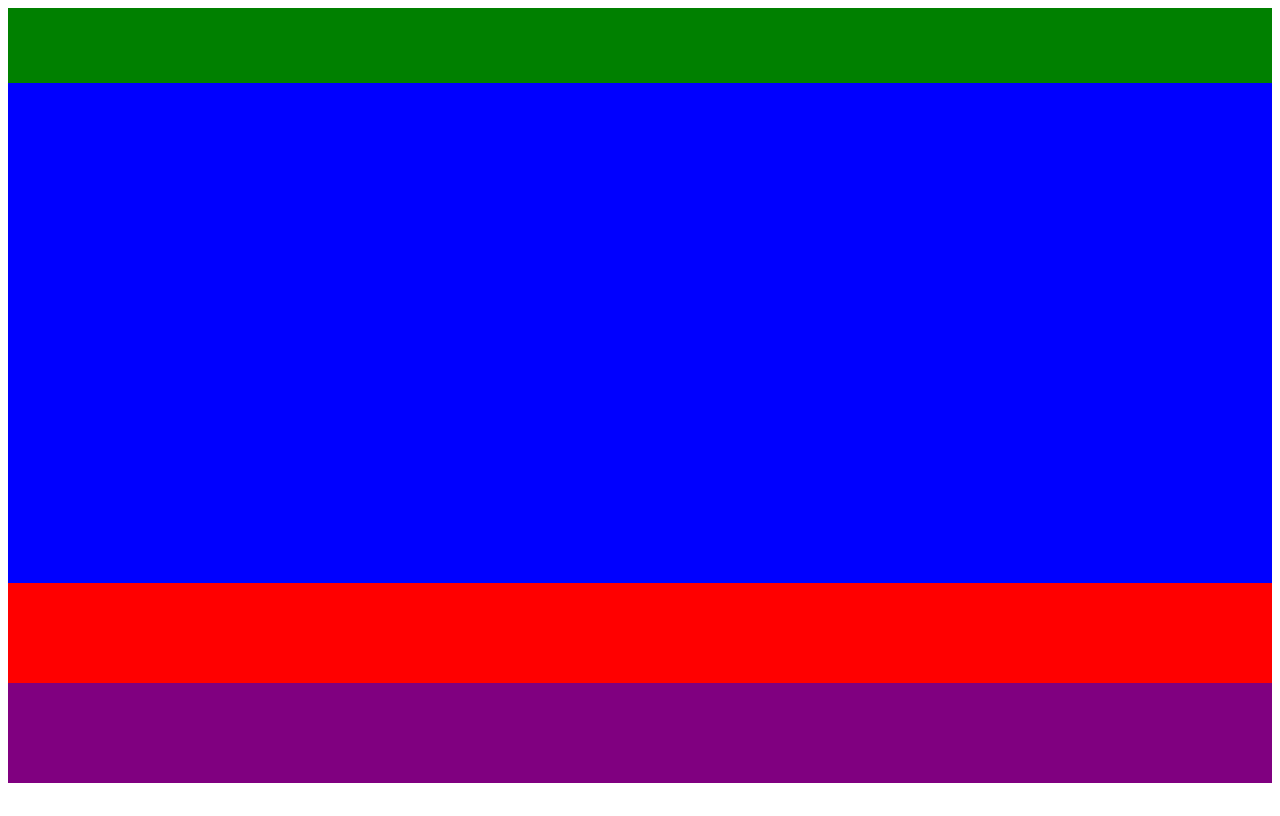
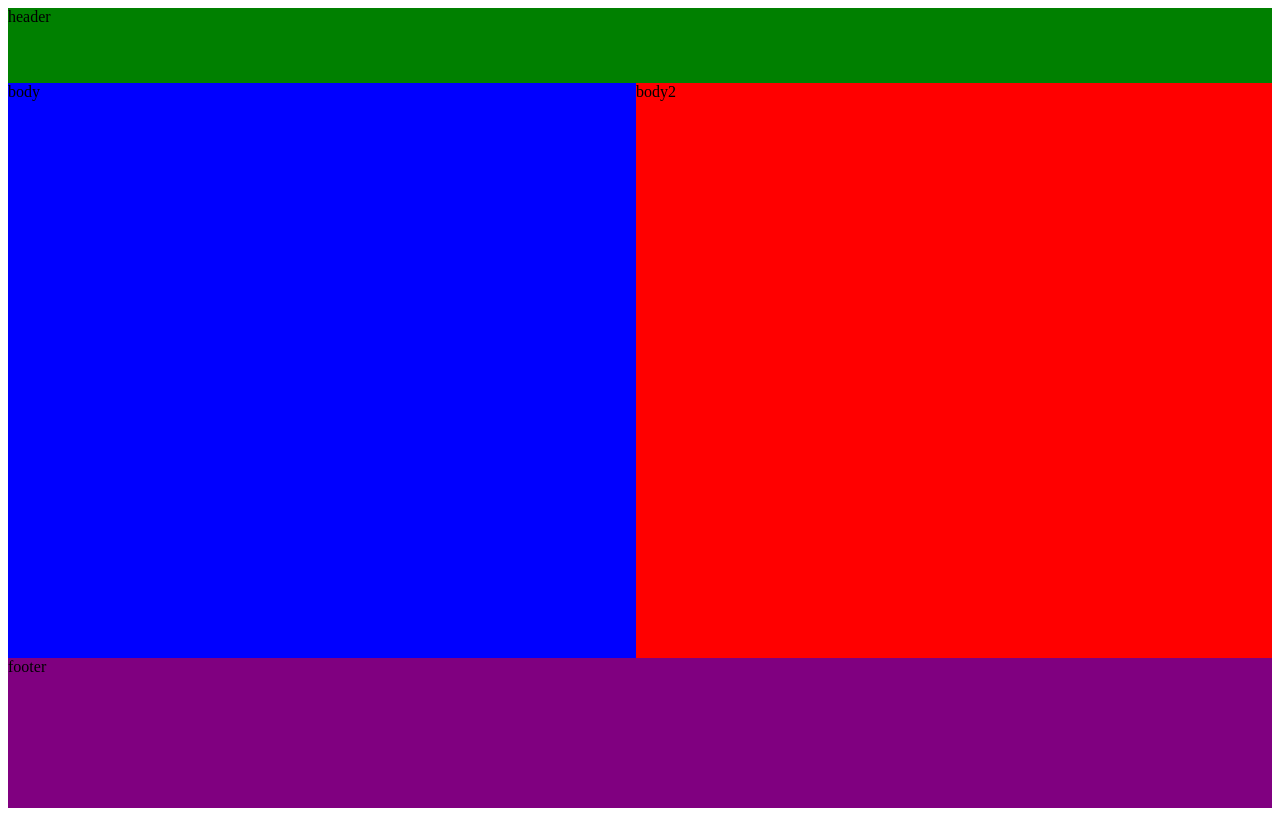
Before and after one commit to z2est/front-grid-flex-practice, a plain HTML site: page index.html in a window 1280 px wide. Drawn offline with Linux system fonts and the light colour scheme.

Commit message:
FrontPrac - Grid를 구성하여 Exam1의 레이아웃대로 그리기

```diff
--- a/index.html
+++ b/index.html
@@ -9,10 +9,10 @@
 </head>
 <body>
     <div class="container">
-        <div class="box1"></div>
-        <div class="box2"></div>
-        <div class="box3"></div>
-        <div class="box4"></div>
+        <div class="box1">header</div>
+        <div class="box2">body</div>
+        <div class="box3">body2</div>
+        <div class="box4">footer</div>
     </div>
 </body>
 </html>
--- a/styles/styles.scss
+++ b/styles/styles.scss
@@ -1,8 +1,12 @@
 
 .container {
+    height: 100vh;
     display: grid;
-    grid-column: auto;
-    grid-template-rows: 75px 500px 100px 100px;
+    //grid-template-rows: 75px 500px 100px 100px;
+    grid-template-rows: 75px 1fr 150px;
+    grid-template-areas: 'header header'
+                         'content side'
+                         'footer footer';
 
 }
 
@@ -13,16 +17,20 @@
 
 .box1 {
     background: green;
+    grid-area: header;
 }
 
 .box2 {
     background: blue;
+    grid-area: content;
 }
 
 .box3 {
     background: red;
+    grid-area: side;
 }
 
 .box4 {
     background: purple;
+    grid-area: footer;
 }
```
Also changed, not shown: styles/styles.css, 1 other file.
